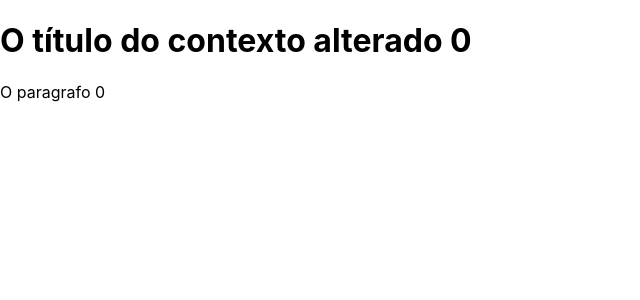
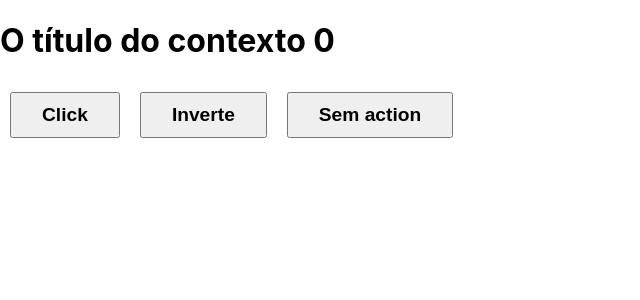
Before and after one commit to ThaisAlves7/curso-reactjs-nextjs-hooks, a React (Create React App) app: page / in a window 1280 px wide. Shown: the top 300 px of the page, without its empty margins (0-640 px from the left). Built offline with nearby package versions, Linux system fonts and the light colour scheme.

Commit message:
React Hooks -> useReducer

```diff
--- a/src/App.css
+++ b/src/App.css
@@ -48,3 +48,10 @@
     transform: rotate(0deg);
   }
 }
+
+button {
+  padding: 10px 30px;
+  margin: 10px;
+  font-size: 1.2em;
+  font-weight: bold;
+}
--- a/src/App.js
+++ b/src/App.js
@@ -1,13 +1,54 @@
+import { useReducer } from 'react';
 import './App.css';
 
-import { AppContext } from './components/context/AppContext';
-import { Div } from './components/Div';
+const globalState = {
+  title: 'O título do contexto',
+  body: 'O paragrafo',
+  counter: 0,
+};
+
+const reducer = (state, action) => {
+  switch (action.type) {
+    case 'muda': {
+      console.log('Chamou muda com', action.payload);
+      return { ...state, title: action.payload };
+    }
+    case 'inverter': {
+      const { title } = state;
+      console.log('Chamou inverter');
+      return { ...state, title: title.split('').reverse().join('') };
+    }
+
+    default:
+      break;
+  }
+
+  console.log('Nenhuma Action encontrada');
+  return { ...state };
+};
 
 function App() {
+  const [state, dispatch] = useReducer(reducer, globalState);
+  const { counter, title, body } = state;
+
   return (
-    <AppContext>
-      <Div />
-    </AppContext>
+    <div>
+      <h1>
+        {title} {counter}
+      </h1>
+      <button
+        onClick={() =>
+          dispatch({
+            type: 'muda',
+            payload: new Date().toLocaleString('pt-BR'),
+          })
+        }
+      >
+        Click
+      </button>
+      <button onClick={() => dispatch({ type: 'inverter' })}>Inverte</button>
+      <button onClick={() => dispatch({ type: 'invalido' })}>Sem action</button>
+    </div>
   );
 }
 
```
